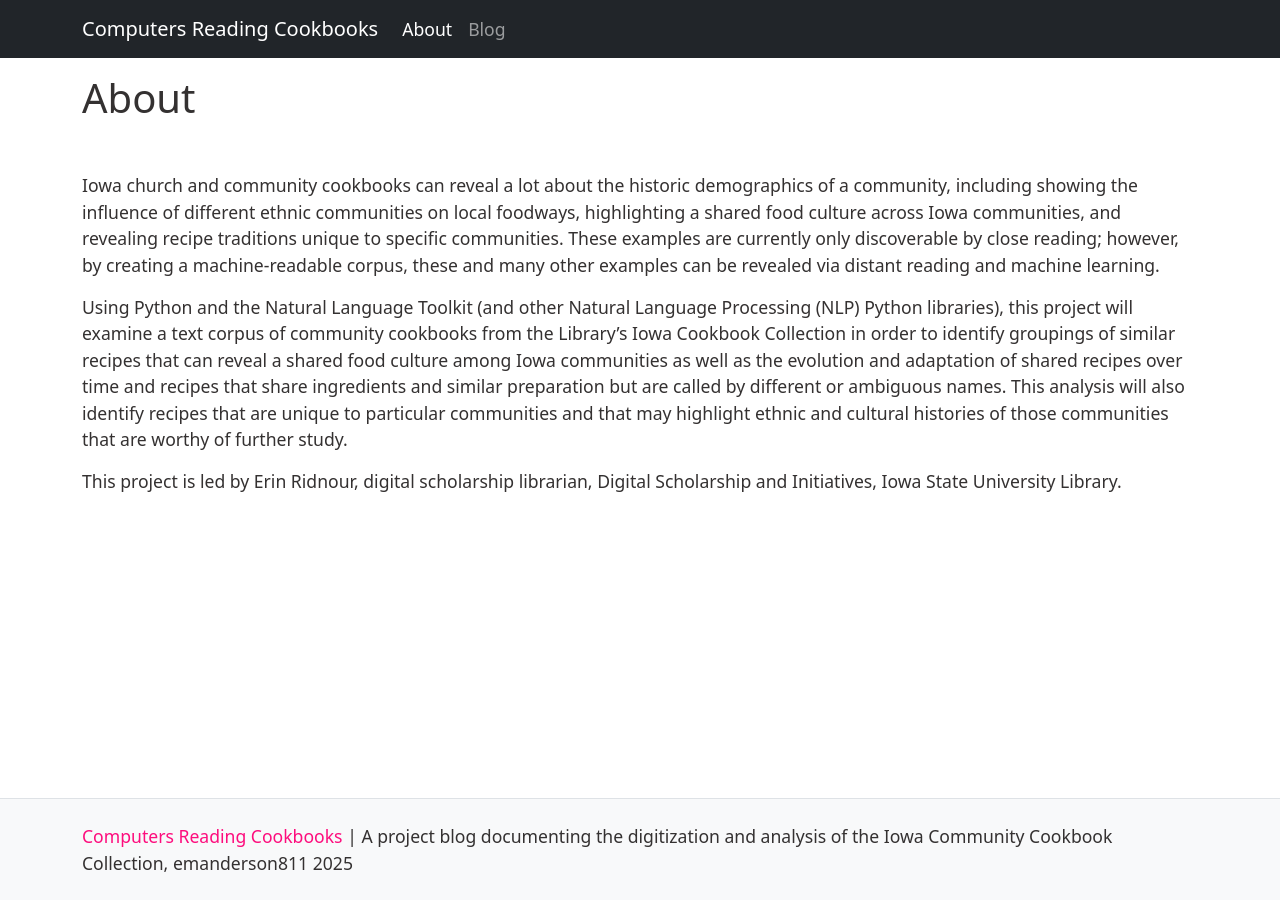
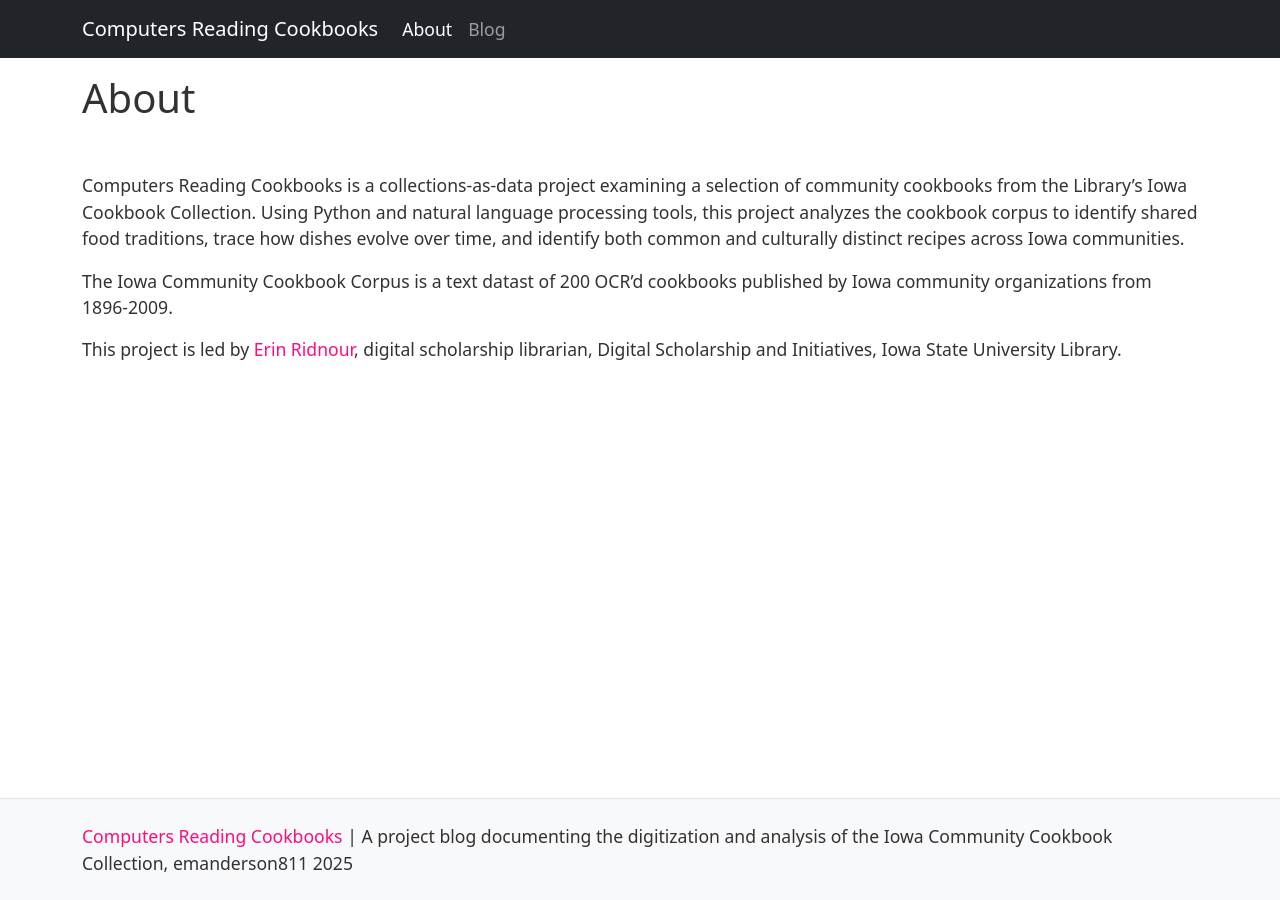
Before and after one commit to emanderson811/computers-reading-cookbooks, a Jekyll site: the page built from pages/about.md, in a window 1280 px wide. Built offline with Jekyll 4.4.1, drawn with Linux system fonts in a browser that asks for light colours.

Commit message:
update about

```diff
--- a/pages/about.md
+++ b/pages/about.md
@@ -5,8 +5,8 @@ nav: About
 nav-order: 2
 ---
 
-Iowa church and community cookbooks can reveal a lot about the historic demographics of a community, including showing the influence of different ethnic communities on local foodways, highlighting a shared food culture across Iowa communities, and revealing recipe traditions unique to specific communities. These examples are currently only discoverable by close reading; however, by creating a machine-readable corpus, these and many other examples can be revealed via distant reading and machine learning.
+Computers Reading Cookbooks is a collections-as-data project examining a selection of community cookbooks from the Library’s Iowa Cookbook Collection. Using Python and natural language processing tools, this project analyzes the cookbook corpus to identify shared food traditions, trace how dishes evolve over time, and identify both common and culturally distinct recipes across Iowa communities.
 
-Using Python and the Natural Language Toolkit (and other Natural Language Processing (NLP) Python libraries), this project will examine a text corpus of community cookbooks from the Library’s Iowa Cookbook Collection in order to identify groupings of similar recipes that can reveal a shared food culture among Iowa communities as well as the evolution and adaptation of shared recipes over time and recipes that share ingredients and similar preparation but are called by different or ambiguous names. This analysis will also identify recipes that are unique to particular communities and that may highlight ethnic and cultural histories of those communities that are worthy of further study.
+The Iowa Community Cookbook Corpus is a text datast of 200 OCR'd cookbooks published by Iowa community organizations from 1896-2009.
 
-This project is led by Erin Ridnour, digital scholarship librarian, Digital Scholarship and Initiatives, Iowa State University Library.
+This project is led by [Erin Ridnour](https://digital.lib.iastate.edu/people/erin-ridnour.html), digital scholarship librarian, Digital Scholarship and Initiatives, Iowa State University Library.
```
